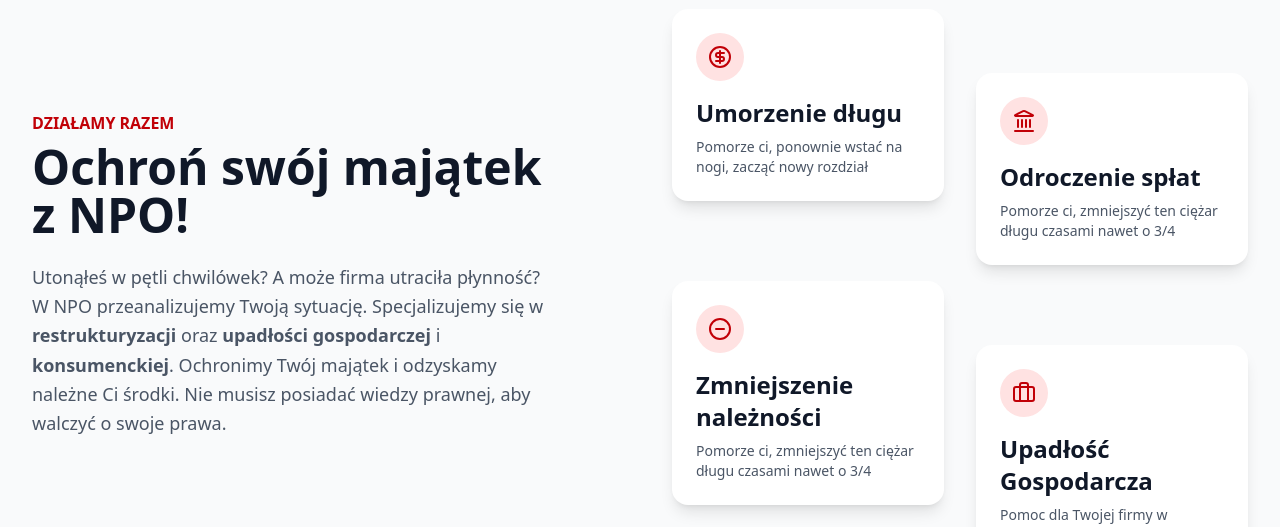
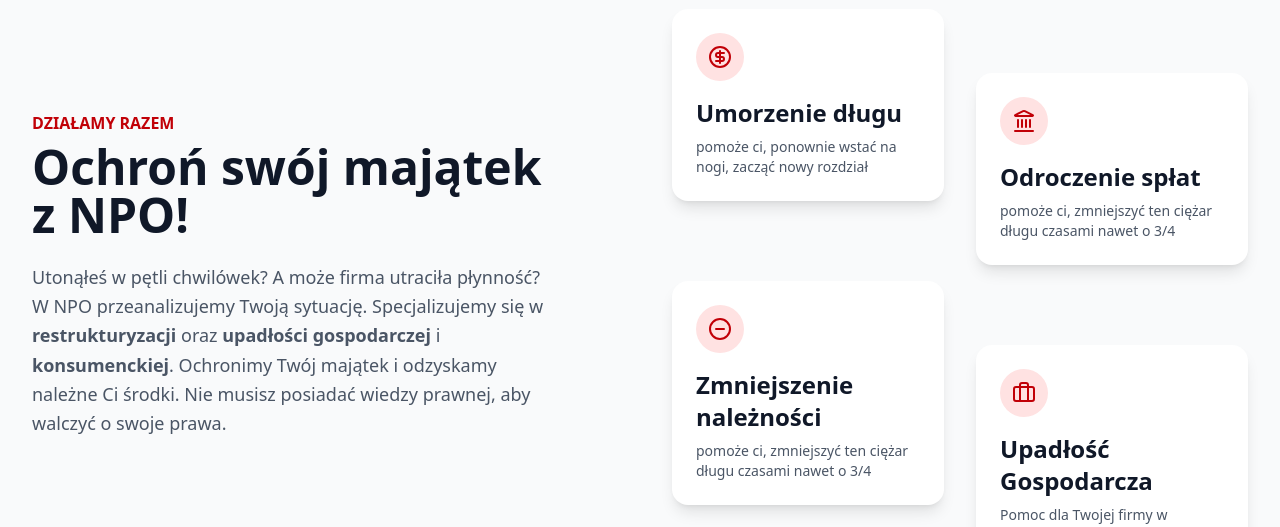
Before and after one commit to igorwisniewski/Npo, a Next.js app: page / in a window 1280 px wide. Shown: the part 3320-3847 px from the top of the page. Built offline with nearby package versions, Linux system fonts and the light colour scheme.

Commit message:
Update SolutionsSection.jsx

```diff
--- a/src/app/home/components/SolutionsSection.jsx
+++ b/src/app/home/components/SolutionsSection.jsx
@@ -165,7 +165,7 @@
                                     frontCardProps={{
                                         icon: CircleDollarSign,
                                         title: "Umorzenie długu",
-                                        description: "Pomorze ci, ponownie wstać na nogi, zacząć nowy rozdział"
+                                        description: "pomoże  ci, ponownie wstać na nogi, zacząć nowy rozdział"
                                     }}
                                     backCardProps={backCardProps}
                                 />
@@ -173,7 +173,7 @@
                                     frontCardProps={{
                                         icon: CircleMinus,
                                         title: "Zmniejszenie należności",
-                                        description: "Pomorze ci, zmniejszyć ten ciężar długu czasami nawet o 3/4"
+                                        description: "pomoże  ci, zmniejszyć ten ciężar długu czasami nawet o 3/4"
                                     }}
                                     backCardProps={backCardProps}
                                 />
@@ -184,7 +184,7 @@
                                     frontCardProps={{
                                         icon: Landmark,
                                         title: "Odroczenie spłat",
-                                        description: "Pomorze ci, zmniejszyć ten ciężar długu czasami nawet o 3/4"
+                                        description: "pomoże  ci, zmniejszyć ten ciężar długu czasami nawet o 3/4"
                                     }}
                                     backCardProps={backCardProps}
                                 />
```
